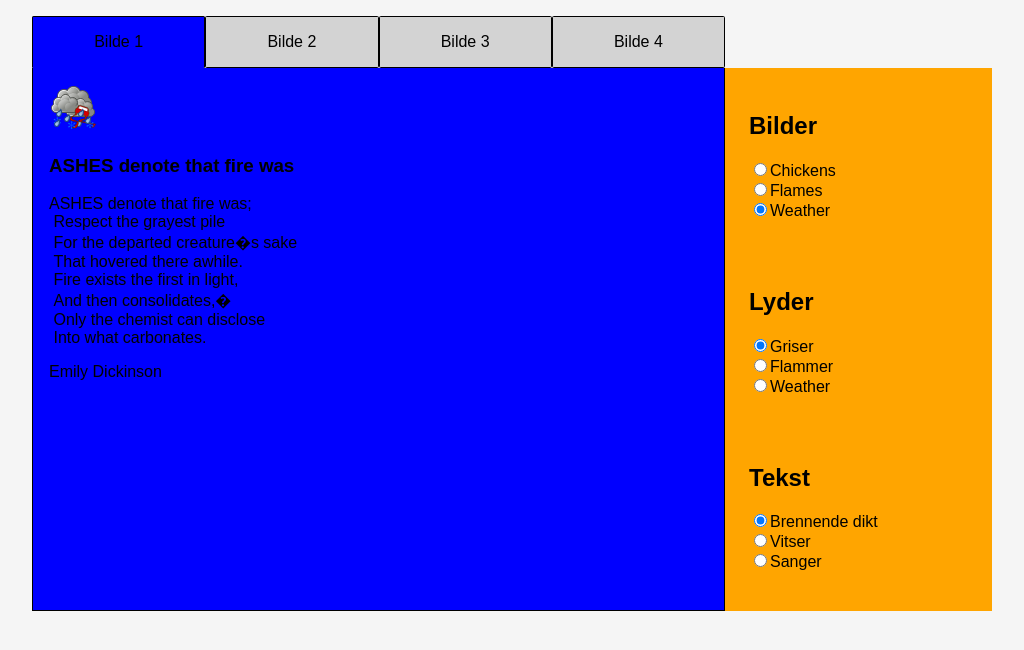
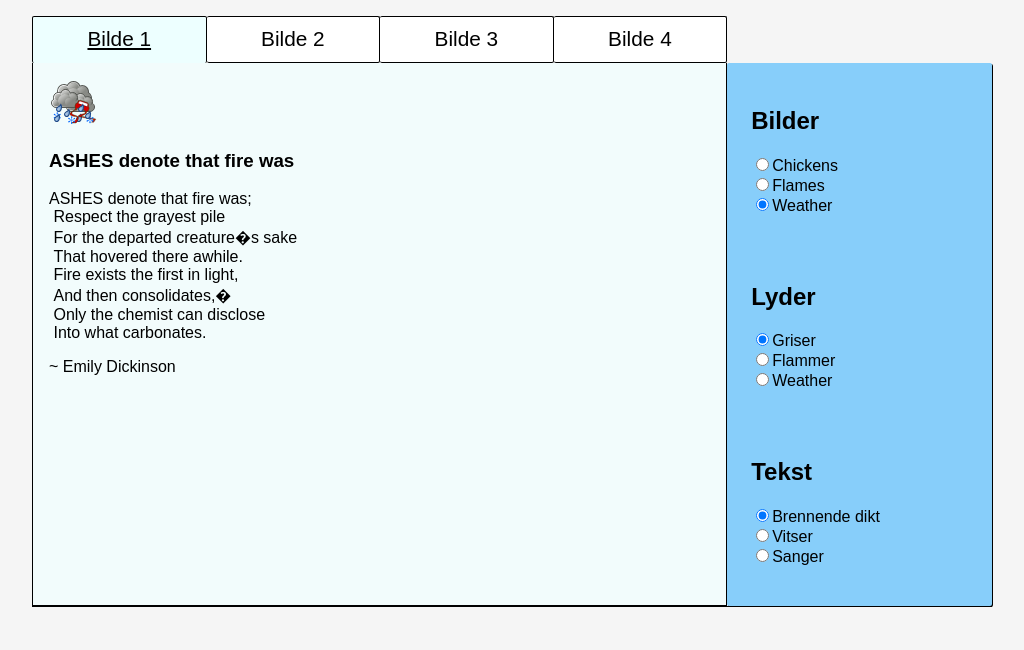
Before and after one commit to IT2810/it2810-webutvikling-h18-prosjekt-2-gruppe--45, a React (Create React App) app: page / in a window 1280 px wide. Shown: the top 650 px of the page, without its empty margins (128-1152 px from the left). Built offline with nearby package versions, Linux system fonts and the light colour scheme.

Commit message:
Color changes and fixes to css

```diff
--- a/src/App.css
+++ b/src/App.css
@@ -1,3 +1,7 @@
+* {
+  font-family: Verdana, Helvetica, Serif Arial, monospace;
+}
+
 .container {
   width: 90%;
   margin: 1em auto;
--- a/src/ArtDisplay/ArtDisplay.css
+++ b/src/ArtDisplay/ArtDisplay.css
@@ -1,5 +1,10 @@
+svg {
+  max-width: 500px;
+  width: 100%;
+}
+
 .art-display {
-  background: blue;
+  background: #f2fcfc;
   grid-area: art-display;
   padding: 1em;
   border: 1px solid black;
--- a/src/ArtDisplay/ArtDisplayView.js
+++ b/src/ArtDisplay/ArtDisplayView.js
@@ -3,10 +3,11 @@ import React, { Fragment } from 'react';
 const ArtDisplay = ({ image, audio, text }) => (
   <Fragment>
     <div dangerouslySetInnerHTML={{ __html: image }} />
-
-    <h3>{text.title}</h3>
-    <p className="text">{text.text}</p>
-    <p>{text.author}</p>
+    <div>
+      <h3>{text.title}</h3>
+      <p className="text">{text.text}</p>
+      <p>{'~ ' + text.author}</p>
+    </div>
 
     <audio loop autoPlay>
       <source src={audio} type="audio/mpeg" />
--- a/src/ArtPicker/ArtPicker.css
+++ b/src/ArtPicker/ArtPicker.css
@@ -1,14 +1,23 @@
 .art-picker {
   display: flex;
   grid-area: art-picker;
-  max-height: 4em;
+  max-height: 3em;
+}
+
+.tabs:last-child {
+  border-right: 1px solid black;
+}
+
+.tabs:nth-child(n + 2) {
+  border-left: none;
 }
 
 .tabs {
-  background-color: lightgray;
+  background-color: white;
   cursor: pointer;
   flex: 1;
-  padding: 1em;
+  font-size: 1.3em;
+  padding: 0.5em;
   text-align: center;
   border: 1px solid black;
   -webkit-border-radius: 0.1em;
@@ -21,6 +30,7 @@
 }
 
 .selected {
-  background-color: blue;
+  background-color: #edffff;
   border-bottom: none;
+  text-decoration: underline;
 }
--- a/src/Gallery/Gallery.css
+++ b/src/Gallery/Gallery.css
@@ -4,18 +4,12 @@
     'art-picker'
     'art-display'
     'media-picker';
+  -webkit-box-shadow: 0 1px #000;
+  -moz-box-shadow: 0 1px #000;
+  box-shadow: 0 1px #000;
 }
 
 @media (min-width: 800px) {
-  /*.gallery {
-    grid-template-areas:
-      "art-picker media-picker"
-      "art-display media-picker"
-      "art-display media-picker"
-      "art-display media-picker"
-      "art-display media-picker";
-  }
-  */
   .gallery {
     display: grid;
     grid-template-columns: auto auto auto;
--- a/src/MediaPicker/MediaPicker.css
+++ b/src/MediaPicker/MediaPicker.css
@@ -1,8 +1,14 @@
 .media-picker {
-  background: orange;
+  background: lightskyblue;
+  -webkit-border-radius: 2px;
+  -moz-border-radius: 2px;
+  border-radius: 2px;
   grid-area: media-picker;
   padding: 0.5em;
   min-width: 150px;
+  -webkit-box-shadow: 1px 1px #000;
+  -moz-box-shadow: 1px 1px #000;
+  box-shadow: 1px 1px #000;
 }
 
 .flex {
```
